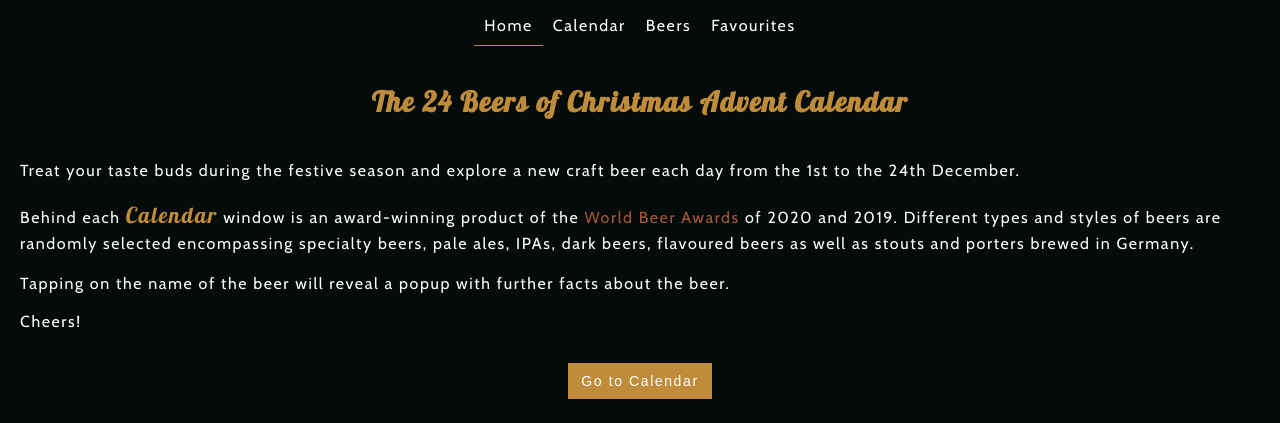
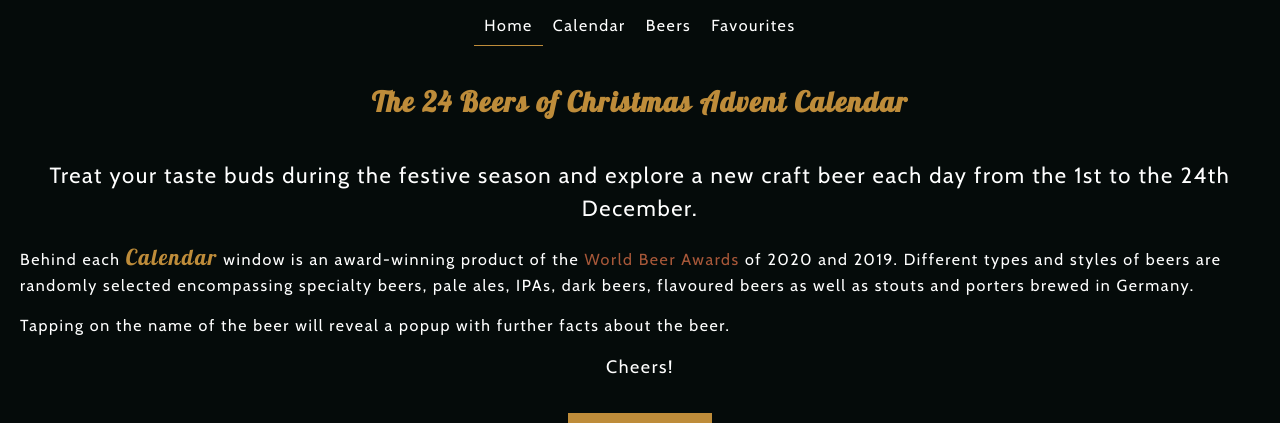
Before and after one commit to Fractalbonita/advent-calendar, a Vue app: page /404 in a window 1280 px wide. Shown: the top 423 px of the page. Built offline with nearby package versions, Linux system fonts and the light colour scheme.

Commit message:
Rename component

```diff
--- a/src/components/DescriptionCalendar.vue
+++ b/src/components/DescriptionCalendar.vue
@@ -1,7 +1,7 @@
 <template>
   <div>
     <section>
-      <p class="description__text">
+      <p class="description__intro">
         Treat your taste buds during the festive season and explore a new craft
         beer each day from the 1st to the 24th December.
       </p>
@@ -53,6 +53,13 @@ export default Vue.extend({
     margin: 2rem 0 1rem;
     text-align: center;
   }
+  &__intro {
+    font-size: $headline-2-size;
+    font-weight: normal;
+    line-height: 1.5;
+    margin: 1rem 0;
+    text-align: center;
+  }
   &__text {
     font-size: $body-size;
     font-weight: normal;
@@ -67,6 +74,13 @@ export default Vue.extend({
     letter-spacing: 0.1rem;
     line-height: 1.5;
     margin: 1rem 0;
+  }
+  &__greeting {
+    font-size: $headline-3-size;
+    font-weight: normal;
+    line-height: 1.5;
+    margin: 1rem 0;
+    text-align: center;
   }
   &__wrapper {
     margin: 2rem 0;
```
